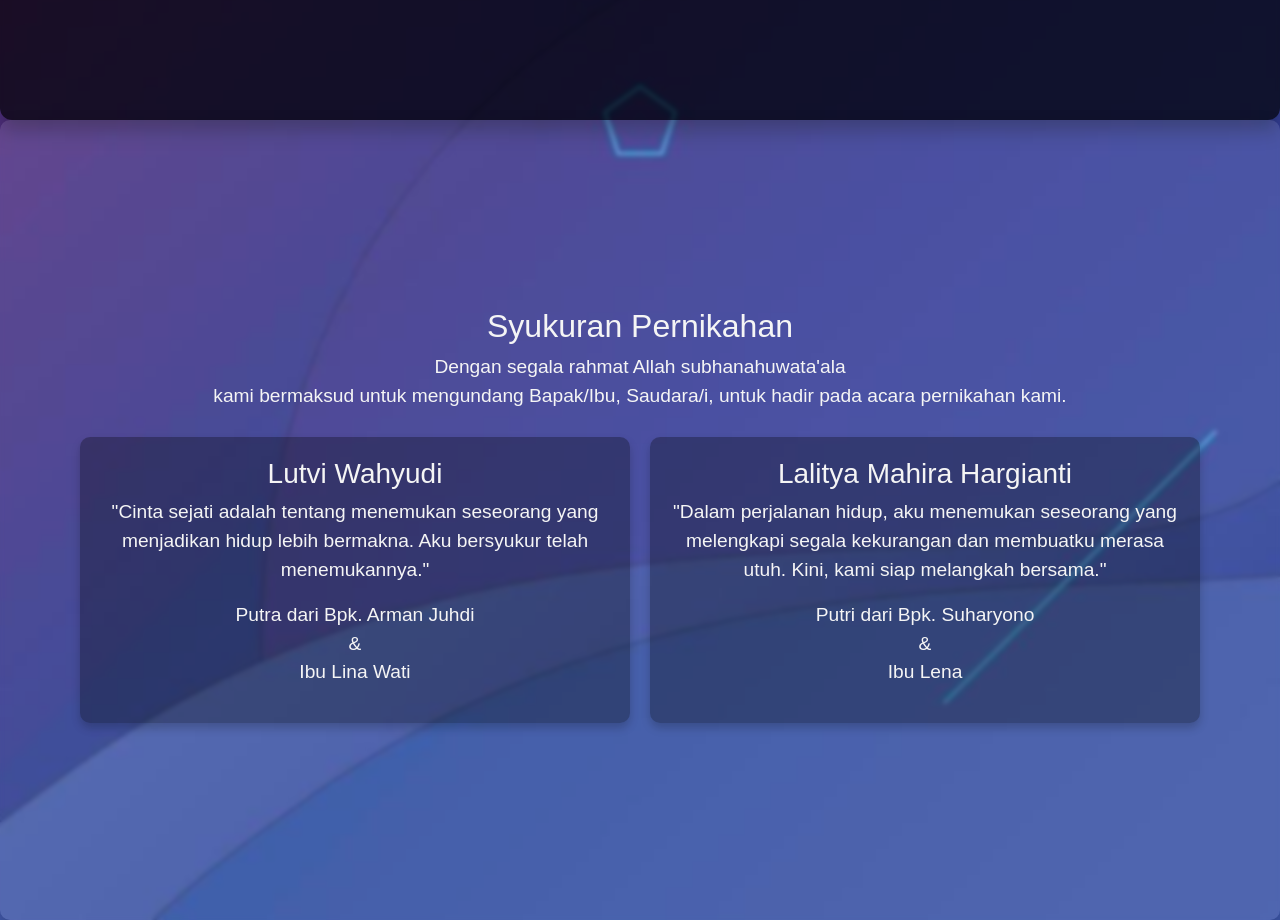
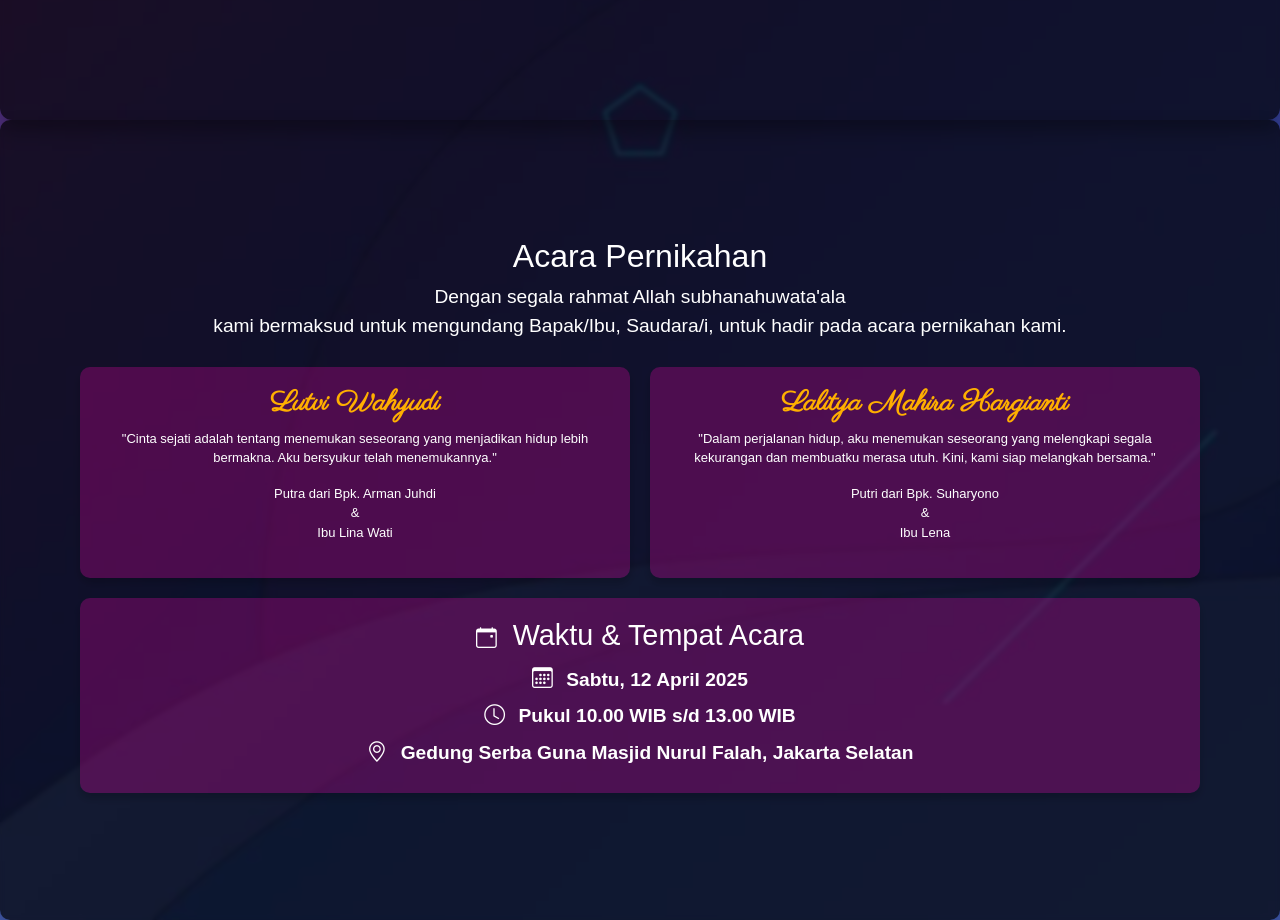
Before and after one commit to lutviwahyudi/undangan, a plain HTML site: page index.html in a window 1280 px wide. Shown: the part 680-1600 px from the top of the page. Drawn offline with nearby package versions, Linux system fonts and the light colour scheme; a web font is replaced by a local one.

Commit message:
progress section home

```diff
--- a/css/style.css
+++ b/css/style.css
@@ -1,8 +1,8 @@
 :root {
-    --font-color: #F5F5F5;
-    --purple: #AA60C8;
-    --pink: #f14e95;
-    --bg: #EABDE6;
+    --font-color: #ffff;
+    --purple: #7C00FE;
+    --pink: #F5004F;
+    --bg: #FFAF00;
 }
 
 body {
@@ -12,7 +12,7 @@ body {
     background-size: cover;
     background-position: center;
     background-repeat: no-repeat;
-    font-family: 'Poppins', Arial, Helvetica, sans-serif;
+    font-family: Arial, Helvetica, sans-serif;
     font-size: 1.2rem;
     color: var(--font-color);
     margin: 0;
@@ -62,7 +62,7 @@ body::before {
     align-items: center;
     justify-content: center;
     text-align: center;
-    background: rgba(255, 255, 255, 0.1);
+    background: rgba(0, 0, 0, 0.7);
     padding: 40px 20px;
     border-radius: 10px;
     box-shadow: 0 5px 15px rgba(0, 0, 0, 0.2);
@@ -86,13 +86,53 @@ body::before {
 
 .home .col-lg-6 {
     flex: 1 1 45%;
-    background: rgba(0, 0, 0, 0.3);
+    background: rgba(255, 0, 179, 0.253);
     padding: 20px;
     margin: 10px;
     border-radius: 10px;
     box-shadow: 0 5px 10px rgba(0, 0, 0, 0.2);
     text-align: center;
     transition: transform 1s ease-in-out, opacity 1s ease-in-out;
+}
+
+.waktu {
+    flex: 1 1 100%;
+    background: rgba(255, 0, 179, 0.253);
+    padding: 20px;
+    margin: 10px;
+    border-radius: 10px;
+    box-shadow: 0 5px 10px rgba(0, 0, 0, 0.2);
+    text-align: center;
+    transition: transform 0.5s ease-in-out, opacity 0.5s ease-in-out;
+}
+
+.waktu h3 {
+    color: white;
+    font-size: 1.8rem;
+    margin-bottom: 10px;
+}
+
+.waktu p {
+    font-size: 1.2rem;
+    margin: 5px 0;
+    color: #fff;
+    font-weight: bold;
+}
+
+.waktu i {
+    margin-right: 8px;
+    font-size: 1.3rem;
+    color: white;
+}
+
+.home .col-lg-6 p {
+    font-size: small;
+}
+
+.home .col-lg-6 h3 {
+    font-family: 'Parisienne', cursive;
+    font-weight: bold;
+    color: var(--bg);
 }
 
 /* sebelum keliatan khusus col-lg-6 ) */
@@ -146,7 +186,7 @@ body::before {
     font-family: 'Parisienne', cursive;
     font-size: 2.2rem;
     font-weight: bold;
-    color: var(--pink);
+    color: var(--bg);
     margin: 20px 0;
     opacity: 0;
     animation: fadeIn 1s ease-in-out forwards 1s;
--- a/index.html
+++ b/index.html
@@ -9,6 +9,7 @@
     <!-- Bootstrap CSS -->
     <link href="https://cdn.jsdelivr.net/npm/bootstrap@5.0.2/dist/css/bootstrap.min.css" rel="stylesheet"
         integrity="sha384-EVSTQN3/azprG1Anm3QDgpJLIm9Nao0Yz1ztcQTwFspd3yD65VohhpuuCOmLASjC" crossorigin="anonymous">
+        <link rel="stylesheet" href="https://cdn.jsdelivr.net/npm/bootstrap-icons/font/bootstrap-icons.css">
 
     <!-- my css -->
     <link rel="stylesheet" href="css/style.css">
@@ -19,7 +20,7 @@
     <link rel="preconnect" href="https://fonts.gstatic.com" crossorigin>
     <link href="https://fonts.googleapis.com/css2?family=Grechen+Fuemen&display=swap" rel="stylesheet">
     <link href="https://fonts.googleapis.com/css2?family=Parisienne&display=swap" rel="stylesheet">
-
+    <link href="https://fonts.googleapis.com/css2?family=Lilita+One&display=swap" rel="stylesheet">
     <title>undangan</title>
 </head>
 
@@ -47,7 +48,7 @@
 
         <section id="home" class="home">
             <div class="container">
-                    <h2>Syukuran Pernikahan</h2>
+                    <h2>Acara Pernikahan</h2>
                     <p>Dengan segala rahmat Allah subhanahuwata'ala <br> kami bermaksud untuk mengundang Bapak/Ibu, Saudara/i, untuk hadir
                         pada acara pernikahan kami. </p>
 
@@ -65,6 +66,13 @@
                                 siap melangkah bersama."</p>
                                 <p>Putri dari Bpk. Suharyono <br> & <br> Ibu Lena</p>
                     </div>
+
+            <div class="col-lg waktu">
+                <h3><i class="bi bi-calendar-event"></i> Waktu & Tempat Acara</h3>
+                <p class="event-date"><i class="bi bi-calendar3"></i> Sabtu, 12 April 2025</p>
+                <p class="event-time"><i class="bi bi-clock"></i> Pukul 10.00 WIB s/d 13.00 WIB</p>
+                <p class="event-location"><i class="bi bi-geo-alt"></i> Gedung Serba Guna Masjid Nurul Falah, Jakarta Selatan</p>
+            </div>
             </div>
         </section>
 
```
